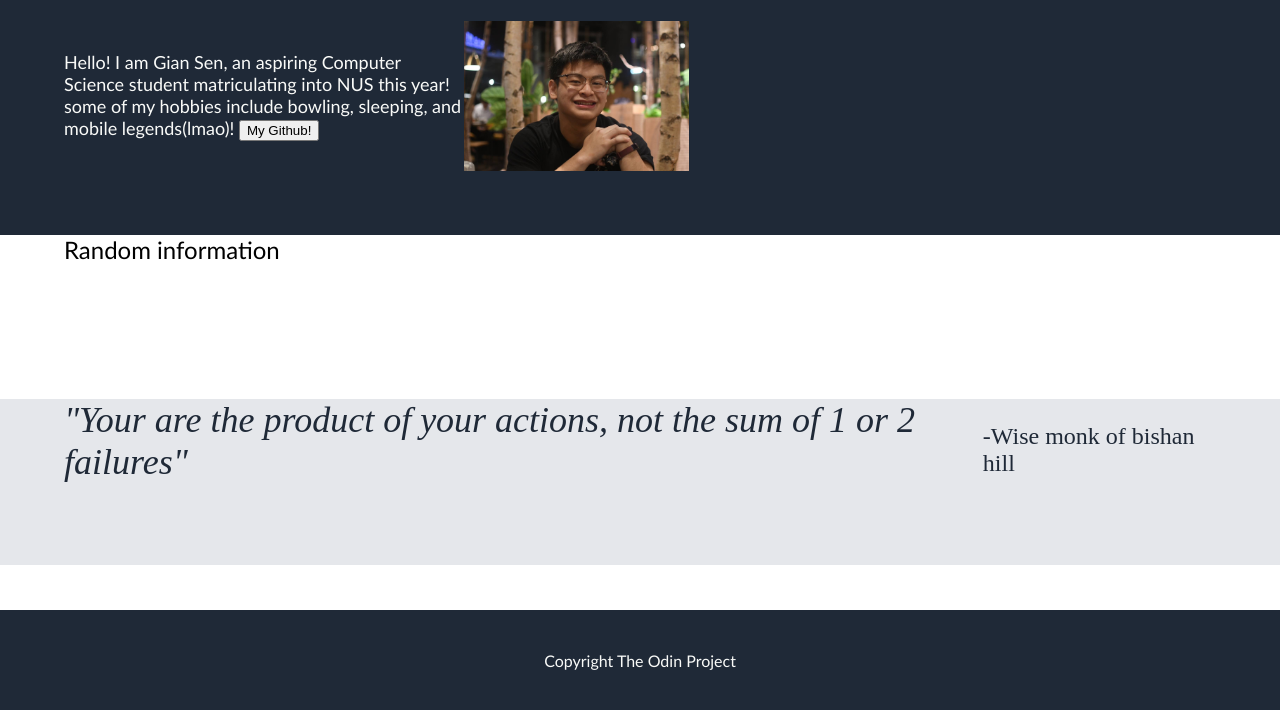
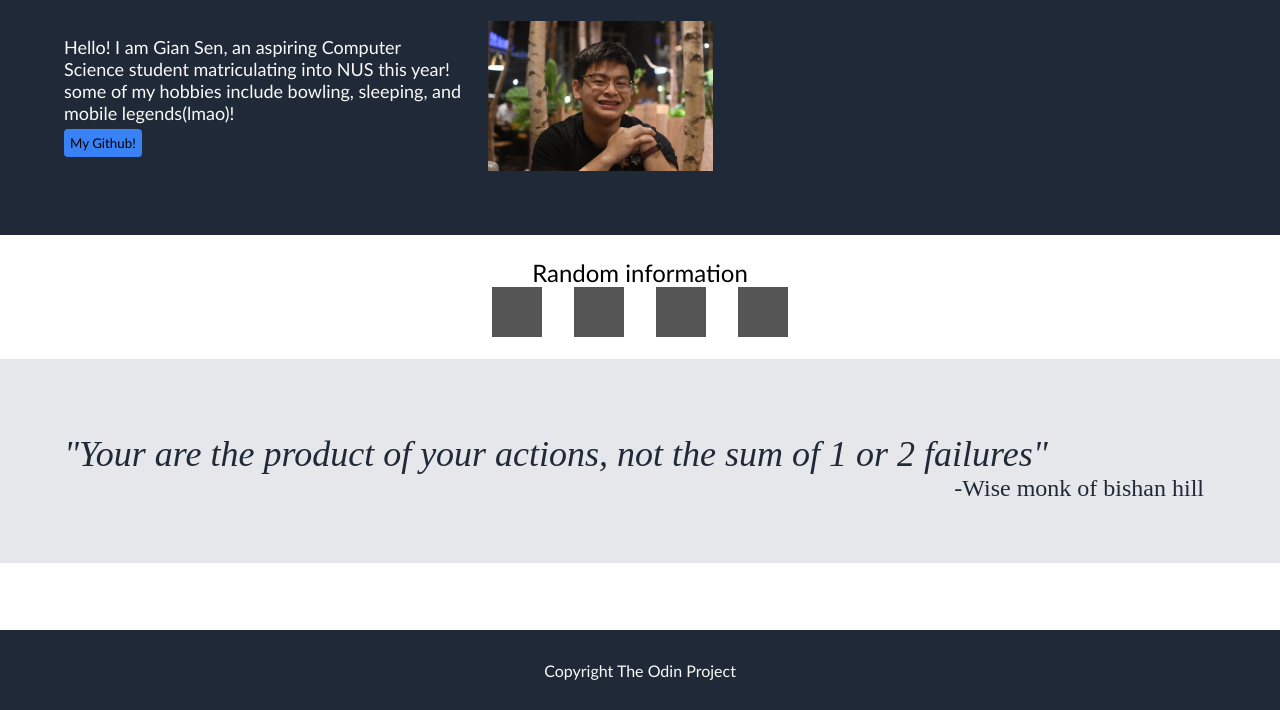
Before and after one commit to GSgiansen/TOP-website, a plain HTML site: page index.html in a window 1280 px wide. Shown: the part 90-800 px from the top of the page. Drawn offline with Linux system fonts and the light colour scheme.

Commit message:
implemented button style and information boxes

```diff
--- a/index.html
+++ b/index.html
@@ -20,7 +20,7 @@
             <div class="description">
             <div class="text">Hello! I am Gian Sen, an aspiring Computer Science student matriculating into NUS this year!
             some of my hobbies include bowling, sleeping, and mobile legends(lmao)!
-            <button>My Github!</button>
+            <p><button>My Github!</button></p>
             </div>
             <img src="./images/profilepic.JPG">
             </div>
@@ -30,6 +30,12 @@
         <div class="back2">
         <div class="info">
         Random information
+        </div>
+        <div class="bunch_of_squares">
+            <div class="square"></div>
+            <div class="square"></div>
+            <div class="square"></div>
+            <div class="square"></div>
         </div>
         </div>
 
--- a/style.css
+++ b/style.css
@@ -32,6 +32,7 @@ body{
 .description{
     display: flex;
     align-items: center;
+    gap: 24px;
 }
 .text{
     max-width: 400px;
@@ -40,10 +41,24 @@ img{
     max-height: 150px;
 }
 
+button{
+    margin-top: 5px;
+    background-color: #3882f6;
+    border:none;
+    font-family: 'Gill Sans', 'Gill Sans MT', Calibri, 'Trebuchet MS', sans-serif;
+    padding: 6px;
+    border-radius: 4px;
+}
+p{
+    margin: 0px;
+}
 .back2{
     display: flex;
     min-height: 100px;
-    padding: 0px 64px 64px 64px;
+    padding: 12px 64px 12px 64px;
+    justify-content: center;
+    flex-direction: column;
+    align-items: center;
 }
 
 .info{
@@ -52,22 +67,52 @@ img{
     font-size: 24px;
 }
 
+.bunch_of_squares{
+    display: flex;
+    gap: 32px;
+}
+
+.square {
+    height: 50px;
+    width: 50px;
+    background-color: #555;
+  }
+
+
+
+
+
+
+
+
 .back3{
+    display: flex;
     background-color: #e5e7eb;
-    padding: 0px 64px 64px 64px;
+    padding: 12px 64px 12px 64px;
+    margin-bottom: auto;
+    flex-grow: 1;
+    min-height: 180px;
+
 }
 
 
 
 .quote{
+    padding-top: 12px;
     display: flex;
     flex-grow: 1;
     font: 36px bold;
     font-style: italic;
     color: #1f2937;
+    justify-content: center;
+    flex-direction: column;
 }
 .monk{
+    display: flex;
     font: 24px bold;
+    align-items: flex-end;
+    justify-content: flex-end;
+    padding-right: 12px;
 }
 
 
@@ -81,7 +126,7 @@ img{
 .footer{
     display: flex;
     padding: 0px;
-    height: 100px;
+    min-height: 80px;
     color: #f9faf8;
     background-color: #1f2937;
     justify-content: center;
```
